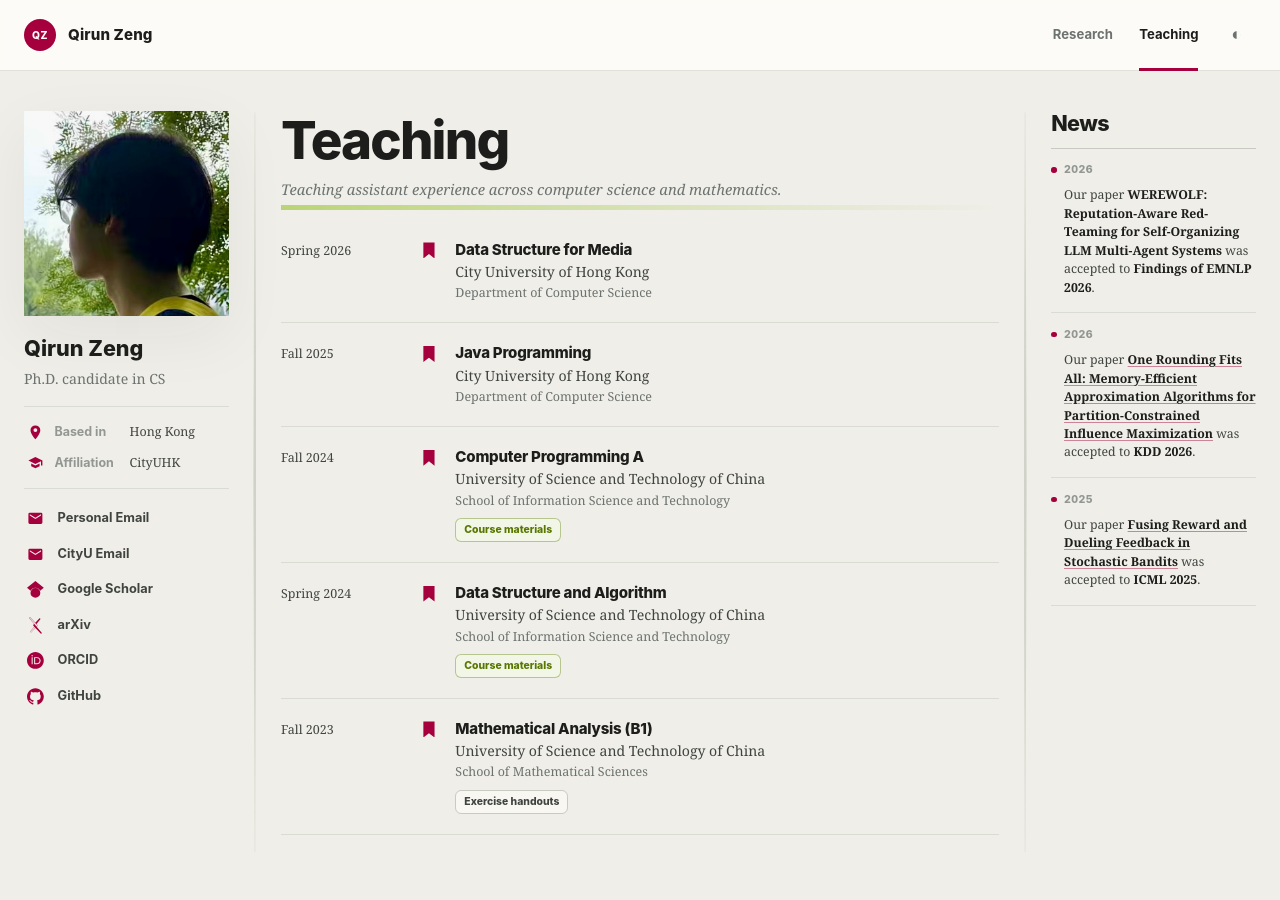
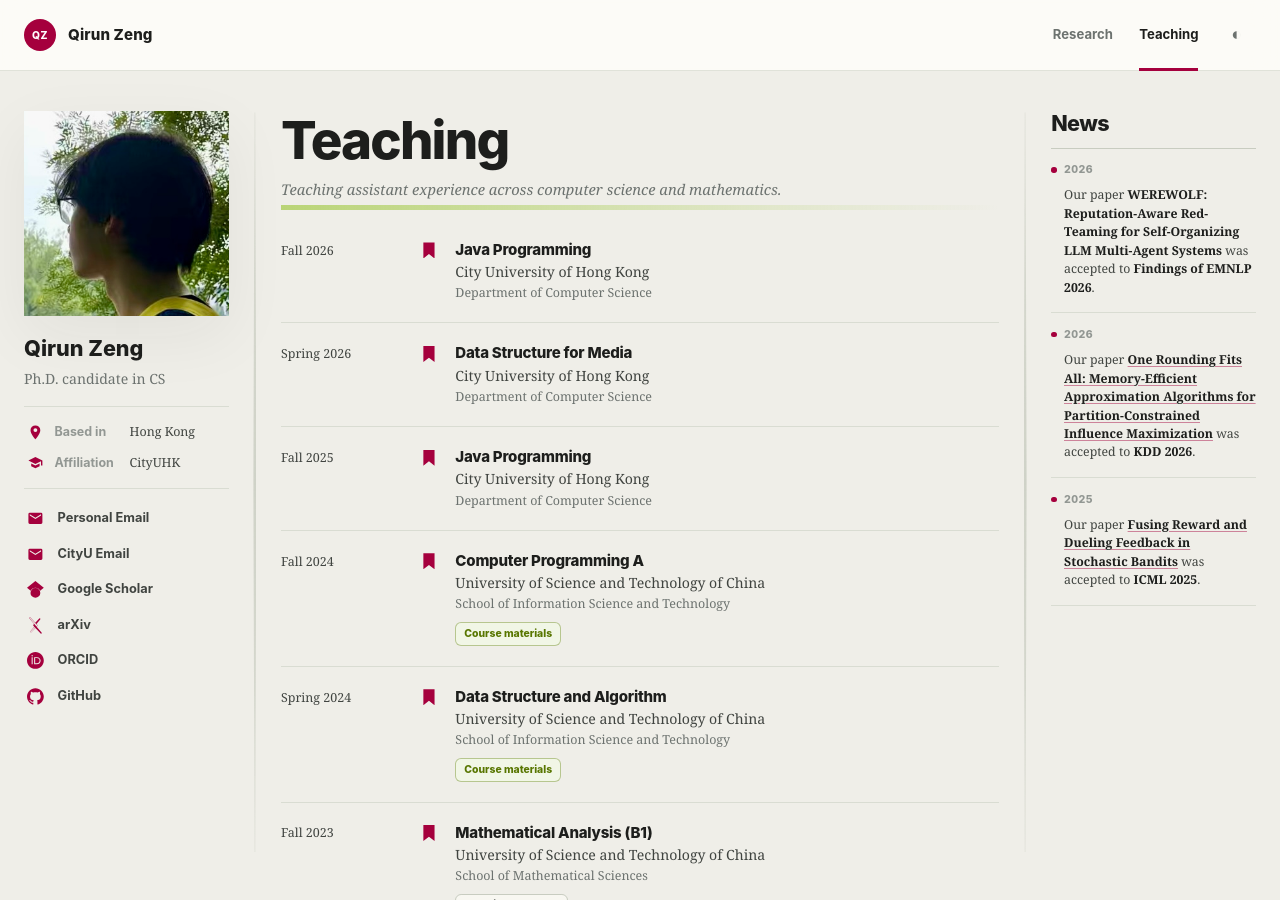
Before and after one commit to qirunzeng/qirunzeng.github.io, a Jekyll site: the page built from teaching.html, in a window 1280 px wide and 900 px high. Built offline with Jekyll 4.4.1, drawn with Linux system fonts in a browser that asks for light colours.

Commit message:
Add Teaching Exp

```diff
--- a/_data/teaching.yml
+++ b/_data/teaching.yml
@@ -1,3 +1,9 @@
+- course: "Java Programming"
+  term: "Fall 2026"
+  institution: "City University of Hong Kong"
+  unit: "Department of Computer Science"
+
+
 - course: "Data Structure for Media"
   term: "Spring 2026"
   institution: "City University of Hong Kong"
```
